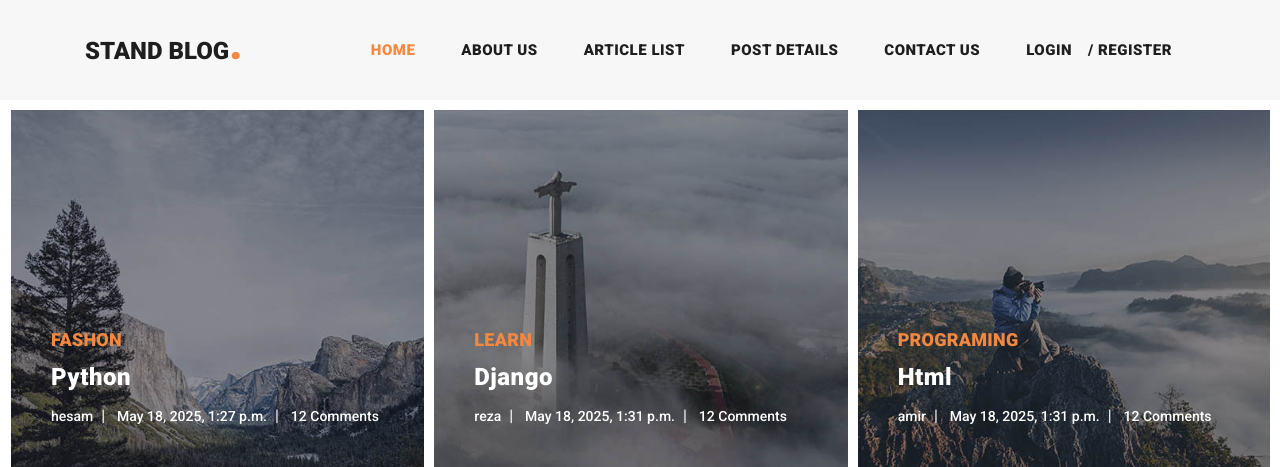
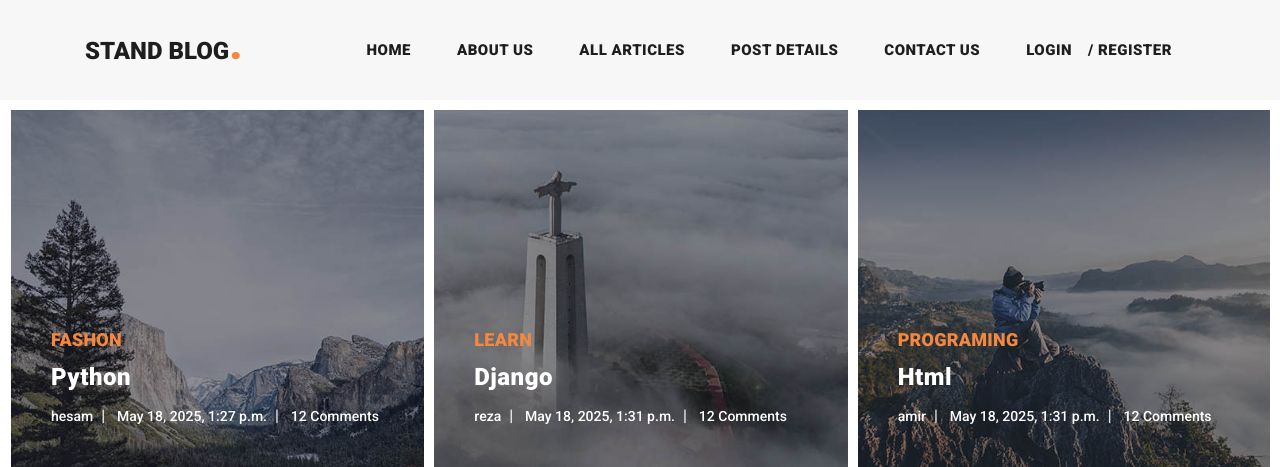
Before and after one commit to amiramkhodadi/Blog_en, a Django app: page / in a window 1280 px wide. Shown: the top 467 px of the page. Run offline with Django 5.2, Linux system fonts and the light colour scheme; data comes from the database, SQL or seed files in the repository; both versions use the stored data as it was after the commit; some libraries are stand-ins or nearby versions.

Commit message:
change sth in project for better view

```diff
--- a/blog/urls.py
+++ b/blog/urls.py
@@ -4,5 +4,5 @@ from . import views
 urlpatterns = [
     # path('', views.blog_post, name='blogpost'),
     path('detail/<slug:slug>', views.article_detail, name='article_detail'),
-    path('list', views.article_list, name='article_list')
+    path('list', views.article_list, name='articles_list')
 ]
--- a/home/templates/home/index.html
+++ b/home/templates/home/index.html
@@ -101,7 +101,7 @@ Home Page
                     {% endfor %}
                 <div class="col-lg-12">
                   <div class="main-button">
-                    <a href={% url 'article_list' %}>View All Posts</a>
+                    <a href={% url 'articles_list' %}>View All Posts</a>
                   </div>
                 </div>
               </div>
--- a/templates/base.html
+++ b/templates/base.html
@@ -51,7 +51,7 @@ https://templatemo.com/tm-551-stand-blog
           </button>
           <div class="collapse navbar-collapse" id="navbarResponsive">
             <ul class="navbar-nav ml-auto">
-              <li class="nav-item active">
+              <li class="nav-item ">
                 <a class="nav-link" href='#'>Home
                   <span class="sr-only">(current)</span>
                 </a>
@@ -59,14 +59,17 @@ https://templatemo.com/tm-551-stand-blog
               <li class="nav-item">
                 <a class="nav-link" href='#'>About Us</a>
               </li>
+
+{#            active konnde button faqat braye all artcles faal shde v zamani k url haye baqie nav drst shde and baid faal shavand#}
+
               <li class="nav-item">
-                <a class="nav-link" href={% url 'article_list' %}>Article List</a>
+                <a class="nav-link {% if request.resolver_match.url_name == 'articles_list' %}active{% endif %}" href={% url 'articles_list' %} >All Articles</a>
               </li>
               <li class="nav-item">
                 <a class="nav-link" href='#'>Post Details</a>
               </li>
               <li class="nav-item">
-                <a class="nav-link" href="{% url 'article_list' %}">Contact Us</a>
+                <a class="nav-link" href="#">Contact Us</a>
               </li>
                 {% if request.user.is_authenticated%}
                 <li class="nav-item">
```
Also changed, not shown: db.sqlite3.
